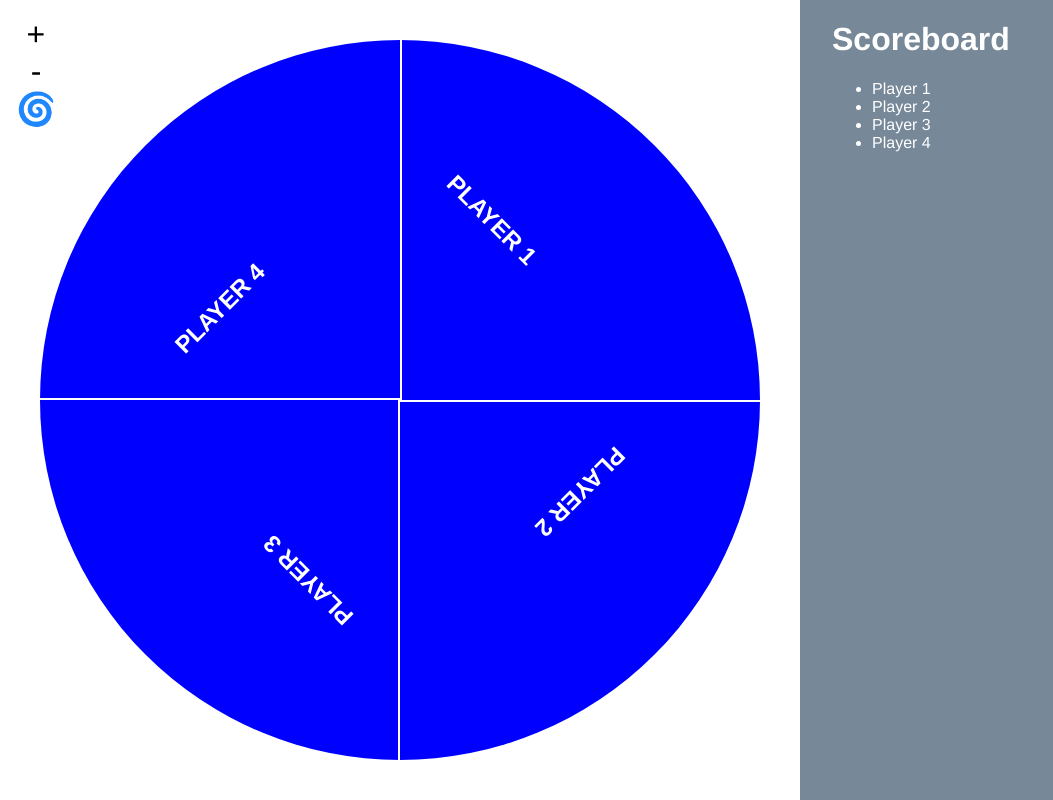
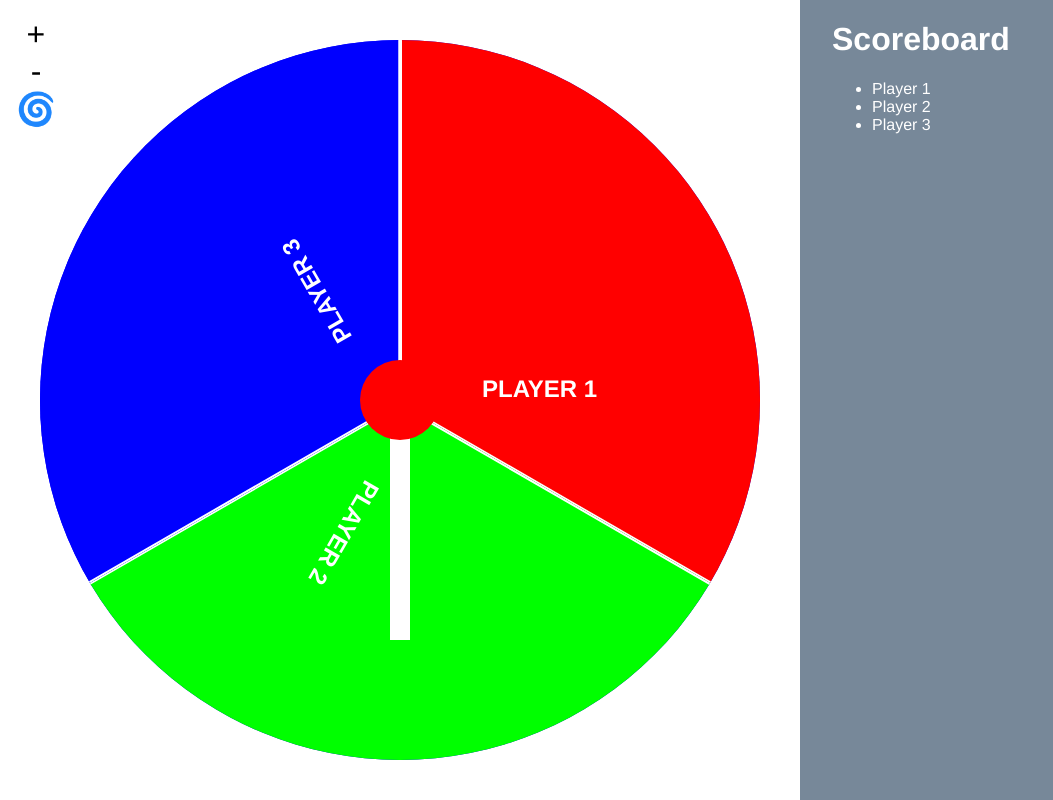
Before and after one commit to jamiehenson/thecircle, a Vue app: page / in a window 1280 px wide. Shown: the whole page, without its empty margins (0-1053 px from the left). Built offline with nearby package versions, Linux system fonts and the light colour scheme.

Commit message:
Store stuff

```diff
--- a/babel.config.js
+++ b/babel.config.js
@@ -1,5 +1,3 @@
 module.exports = {
-  presets: [
-    '@vue/cli-plugin-babel/preset'
-  ]
-}
+  presets: ['@vue/cli-plugin-babel/preset']
+};
--- a/src/App.vue
+++ b/src/App.vue
@@ -1,22 +1,19 @@
 <template>
   <div id="wrapper">
-    <Stage
-      :players="players"
-      :style="`${spin ? 'animation: spinner 7s linear infinite' : ''}`"
-    />
-    <Scoreboard :players="players" />
+    <Stage :spin="spin" />
+    <Scoreboard />
     <div id="counter">
-      <div @click="increasePlayers(true)">+</div>
-      <div @click="increasePlayers(false)">-</div>
-      <div @click="spinWheel">🌀</div>
+      <div @click="increasePlayers">+</div>
+      <div @click="decreasePlayers">-</div>
+      <div @click="spin">🌀</div>
     </div>
   </div>
 </template>
 
 <script lang="ts">
-import { defineComponent } from 'vue'
-import Stage from './components/Stage.vue'
-import Scoreboard from './components/Scoreboard.vue'
+import { defineComponent } from 'vue';
+import Stage from './components/Stage.vue';
+import Scoreboard from './components/Scoreboard.vue';
 
 export default defineComponent({
   name: 'App',
@@ -24,33 +21,18 @@ export default defineComponent({
     Stage,
     Scoreboard
   },
-  data() {
-    return {
-      players: [
-        { name: 'Player 1' },
-        { name: 'Player 2' },
-        { name: 'Player 3' },
-        { name: 'Player 4' }
-      ],
-      spin: false
-    }
-  },
   methods: {
-    increasePlayers(up: boolean) {
-      if (up && this.players.length < 7) {
-        this.players.push({ name: 'Player ' + (this.players.length + 1) })
-      } else if (!up && this.players.length > 2) {
-        this.players = this.players.slice(0, this.players.length - 1)
-      }
+    increasePlayers() {
+      this.$store.commit('increasePlayers');
     },
-    spinWheel() {
-      this.spin = true
-      setTimeout(() => {
-        this.spin = false
-      }, 3000)
+    decreasePlayers() {
+      this.$store.commit('decreasePlayers');
+    },
+    spin() {
+      this.$store.commit('spin');
     }
   }
-})
+});
 </script>
 
 <style>
@@ -76,12 +58,4 @@ body {
   align-items: center;
   cursor: pointer;
 }
-@keyframes spinner {
-  0% {
-    transform: rotate(0deg);
-  }
-  100% {
-    transform: rotate(360deg);
-  }
-}
 </style>
--- a/src/components/Scoreboard.vue
+++ b/src/components/Scoreboard.vue
@@ -2,23 +2,24 @@
   <div id="scoreboard">
     <h1>Scoreboard</h1>
     <ul>
-      <li v-for="player in players" :key="player.name">{{ player.name }}</li>
+      <li v-for="player in players" :key="player.name">
+        {{ player.name }}
+      </li>
     </ul>
   </div>
 </template>
 
 <script lang="ts">
-import { defineComponent } from 'vue'
+import { defineComponent } from 'vue';
 
 export default defineComponent({
   name: 'Scoreboard',
-  props: {
-    players: {
-      type: Array,
-      default: () => []
+  computed: {
+    players() {
+      return this.$store.state.players;
     }
   }
-})
+});
 </script>
 
 <style scoped>
--- a/src/components/Stage.vue
+++ b/src/components/Stage.vue
@@ -1,16 +1,28 @@
 <template>
+  <div>
     <div id="stage">
+      <div
+        id="stage-segments"
+        :style="`${`transform: rotate(${spinTarget}deg), transition: ${
+          spin ? 'transition: transform 5s ease-in-out;' : ''
+        }`}`"
+      >
         <div
           v-for="(player, playerIndex) in players"
           :key="player.name"
           :style="{
-        transform: `rotate(${(360 / players.length) * playerIndex}deg)`
+            transform: `rotate(${
+              (360 / players.length) * playerIndex
+            }deg) skewY(${-(90 - 360 / players.length)}deg)`,
+            backgroundColor: `hsl(${
+              360 * (playerIndex / players.length)
+            }, 100%, 50%)`
           }"
           class="stage-segment"
         >
           <span
             :style="{
-          transform: `rotate(${180 / players.length}deg)`
+              transform: `skewY(${90 - 360 / players.length}deg)`
             }"
             class="stage-segment-text"
           >
@@ -18,50 +30,81 @@
           </span>
         </div>
       </div>
+      <div class="stage-center"></div>
+      <div class="stage-arrow"></div>
+    </div>
+  </div>
 </template>
 
 <script lang="ts">
-import { defineComponent } from 'vue'
+import { defineComponent } from 'vue';
 
 export default defineComponent({
   name: 'Stage',
-  props: {
-    players: {
-      type: Array,
-      default: () => []
+  computed: {
+    players() {
+      return this.$store.state.players;
+    },
+    spin() {
+      return this.$store.state.spin;
+    },
+    spinTarget() {
+      return this.$store.state.spinTarget;
     }
   }
-})
+});
 </script>
 
 <style scoped>
+#stage,
+#stage-segments {
+  height: 90vh;
+  width: 90vh;
+  position: relative;
+  overflow: hidden;
+}
 #stage {
   margin: 5vh;
-  height: 90vh;
-  width: 90vh;
   border-radius: 100%;
   background: blue;
-  position: relative;
-  transition: transform;
 }
 .stage-segment {
-  border-left: 2px solid white;
+  border: 2px solid white;
   position: absolute;
-  top: 0;
+  top: -10vh;
   left: 45vh;
-  width: 22.5vh;
-  height: 45vh;
+  width: 55vh;
+  height: 55vh;
   transform: rotate(90deg);
   transform-origin: bottom left;
-  display: flex;
-  align-items: center;
-  justify-content: center;
-  color: white;
 }
 .stage-segment-text {
   font-size: 1rem;
   font-size: 3vh;
   font-weight: bold;
   text-transform: uppercase;
+  position: absolute;
+  bottom: 10vh;
+  left: 10vh;
+  color: white;
+  user-select: none;
+}
+.stage-center {
+  left: 40vh;
+  top: 40vh;
+  height: 10vh;
+  width: 10vh;
+  background: red;
+  position: absolute;
+  border-radius: 100%;
+  z-index: 1;
+}
+.stage-arrow {
+  left: calc(45vh - 10px);
+  top: 45vh;
+  height: 30vh;
+  width: 20px;
+  background: white;
+  position: absolute;
 }
 </style>
--- /dev/null
+++ b/src/store.ts
@@ -0,0 +1,45 @@
+import { InjectionKey } from 'vue';
+import { createStore, Store } from 'vuex';
+
+// define your typings for the store state
+export interface State {
+  players: { name: string }[];
+  spin: boolean;
+  spinTarget: number;
+}
+
+// define injection key
+export const key: InjectionKey<Store<State>> = Symbol();
+
+export const store = createStore<State>({
+  state() {
+    return {
+      players: [
+        { name: 'Player 1' },
+        { name: 'Player 2' },
+        { name: 'Player 3' }
+      ],
+      spin: false,
+      spinTarget: 0
+    };
+  },
+  mutations: {
+    spin(state) {
+      state.spin = true;
+      state.spinTarget = Math.floor(Math.random() * 360 + 540);
+      setTimeout(() => {
+        state.spin = false;
+      }, 5000);
+    },
+    increasePlayers(state) {
+      if (state.players.length < 7) {
+        state.players.push({ name: 'Player ' + (state.players.length + 1) });
+      }
+    },
+    decreasePlayers(state) {
+      if (state.players.length > 3) {
+        state.players = state.players.slice(0, state.players.length - 1);
+      }
+    }
+  }
+});
```
Also changed, not shown: package.json (+5 -2 lines), src/main.ts (+6 -3 lines), src/vuex.d.ts (added, +8 -0 lines), 2 other files (tests, documents, lock files or other folders). Lines whose indentation alone changed are shown as unchanged.
